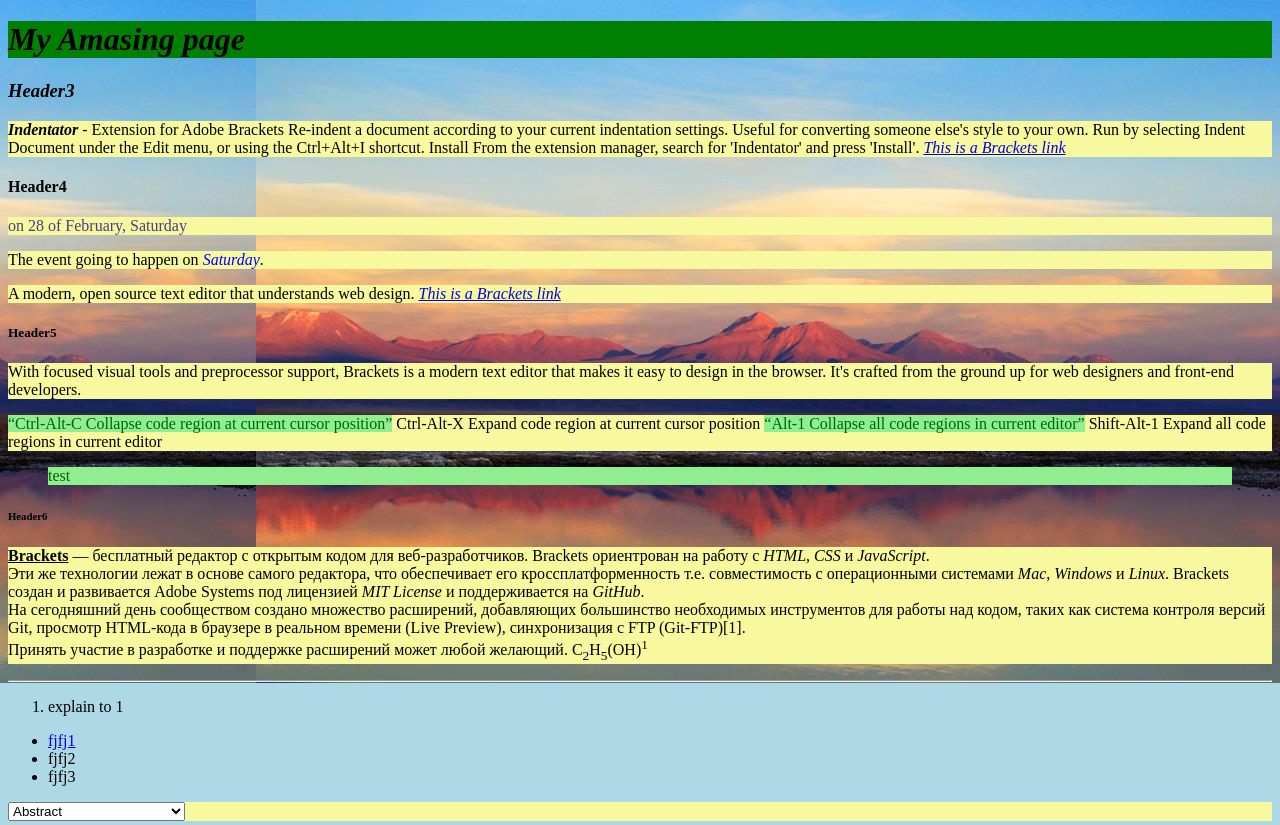
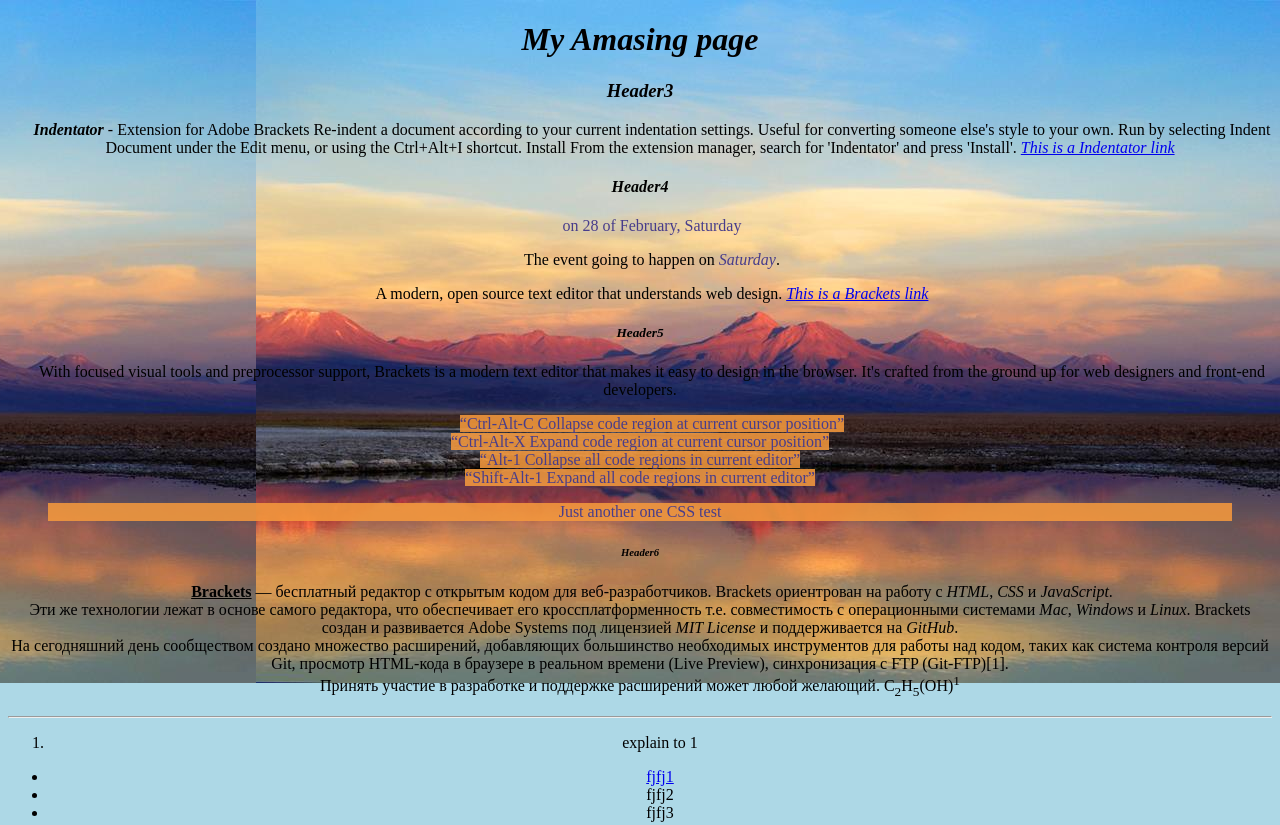
Before and after one commit to natanid/Html, a plain HTML site: page index.html in a window 1280 px wide. Shown: the top 825 px of the page. Drawn offline with Linux system fonts and the light colour scheme.

Commit message:
add updated html+css

```diff
--- a/index.html
+++ b/index.html
@@ -5,6 +5,7 @@
         <meta charset="utf-8">
         <title>Amasing page</title>
         <link rel="stylesheet" href="main.css">
+        <link rel="icon" type="image/png" href="favicon.ico">
     </head>
     <body>
         <h1><a name ="qwerty"></a><em>My Amasing page</em></h1>
@@ -15,10 +16,10 @@
             Useful for converting someone else's style to your own. Run by selecting Indent Document under the Edit menu, or using the Ctrl+Alt+I shortcut.
             Install
             From the extension manager, search for 'Indentator' and press 'Install'.
-            <em><a href="https://github.com/ahuth/brackets-indentator">This is a Brackets link</a></em>
+            <em><a href="https://github.com/ahuth/brackets-indentator">This is a Indentator link</a></em>
 
         </p>
-        <h4>Header4</h4>
+        <h4><em>Header4</em></h4>
         <p class="date">
             on 28 of February, Saturday
         </p>
@@ -30,18 +31,18 @@
             <em><a href="http://brackets.io/">This is a Brackets link</a></em>
         </p>
 
-        <h5>Header5</h5>
+        <h5><em>Header5</em></h5>
         <p>
             With focused visual tools and preprocessor support, Brackets is a modern text editor that makes it easy to design in the browser. It's crafted from the ground up for web designers and front-end developers.
         </p>
         <p>
-            <q>Ctrl-Alt-C Collapse code region at current cursor position</q>
-            Ctrl-Alt-X Expand code region at current cursor position
-            <q>Alt-1 Collapse all code regions in current editor</q>
-            Shift-Alt-1 Expand all code regions in current editor
-        <blockquote>test</blockquote>
+            <q>Ctrl-Alt-C Collapse code region at current cursor position</q><br>
+            <q>Ctrl-Alt-X Expand code region at current cursor position</q><br>
+            <q>Alt-1 Collapse all code regions in current editor</q><br>
+            <q>Shift-Alt-1 Expand all code regions in current editor</q>
+        <blockquote>Just another one CSS test</blockquote>
         </p>
-    <h6>Header6</h6>
+    <h6><em>Header6</em></h6>
     <p>
         <ins><strong>Brackets</strong></ins> — бесплатный редактор с открытым кодом для веб-разработчиков. Brackets ориентрован на работу с <em>HTML</em>, <em>CSS</em> и <em>JavaScript</em>.
         <br>Эти же технологии лежат в основе самого редактора, что обеспечивает его кроссплатформенность т.е. совместимость с операционными системами <em>Mac</em>, <em>Windows</em> и <em>Linux</em>.
--- a/main.css
+++ b/main.css
@@ -1,34 +1,43 @@
 q, blockquote {
-  background: lightgreen;
-  color: darkgreen;
+  background: rgba(245, 153, 61, 0.87);
+  color: darkslateblue;
 }
 .date{
     color: darkslateblue;
 }
 em.date {
-  color: blue;
+  color: darkslateblue;
 }
+p.date {
+    text-align: center;
+}
+p {
+    text-indent: 1.5em;
+    }
 body {
     background-image: url("backgroundImage.jpg");
     background-repeat: repeat-x;
     background-position: right top;
+    text-align: center;
 }
 
 body {
     background-color: lightblue;
 }
-h1 {
-    background-color: green;
+
+h1, h2, h3, h4, h5 {
+    text-align: center;
 }
-
 div {
     background-color: lightblue;
 }
 
-p {
+/*p {
     background-color: #f8f89f;
 }
-
+h1 {
+    background-color: green;
+}
 
 /* header{
     background-image: url("backgroundImage.jpg");
```
